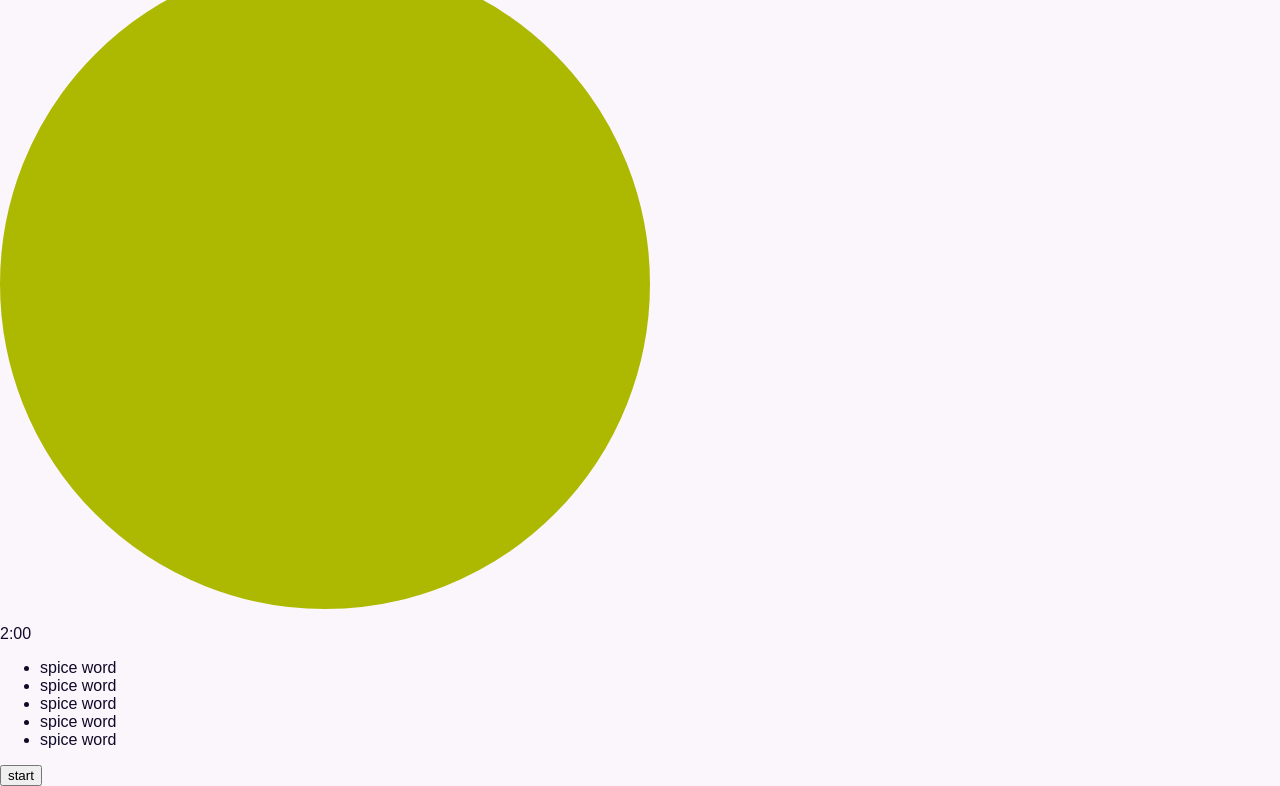
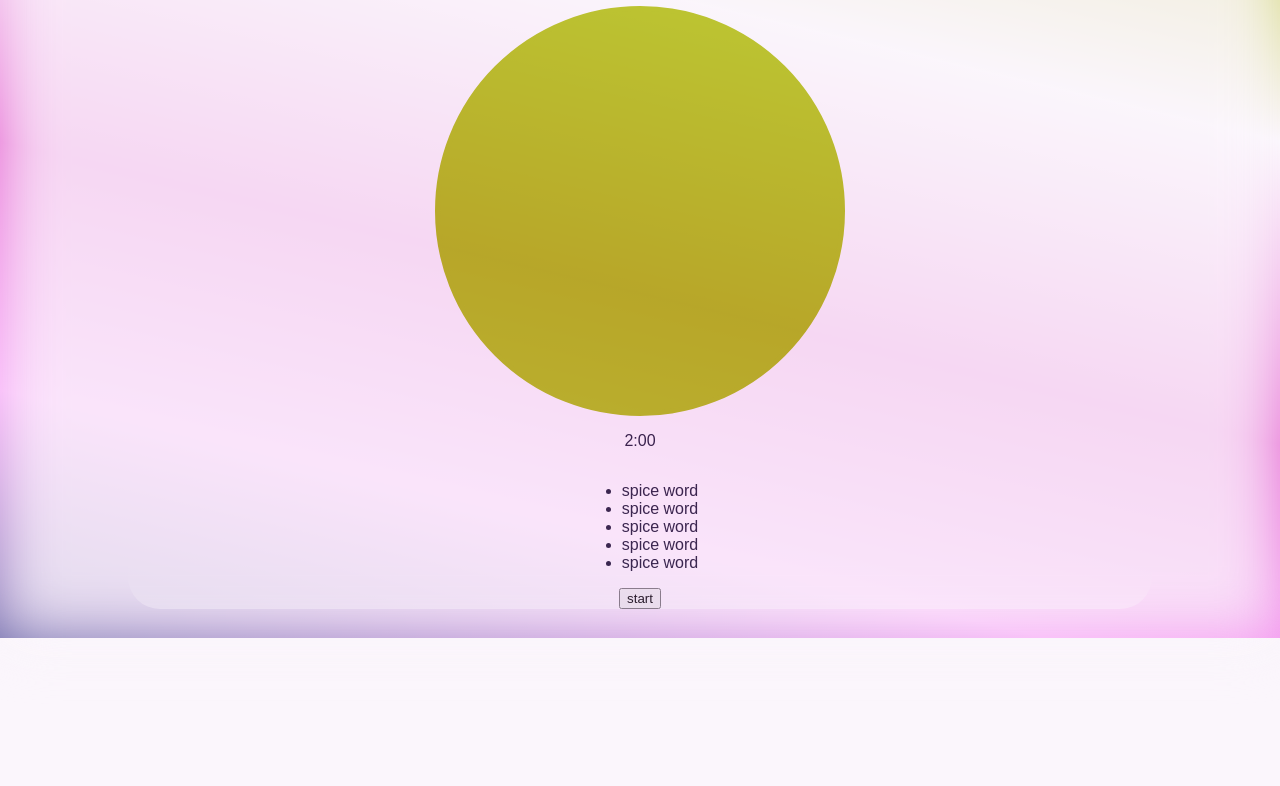
Before and after one commit to Daniela510/speech-trainer, a website: page index.html in a window 1280 px wide. Shown: the part 162-948 px from the top of the page. After the commit the page ends 800 px from the top, so only its background shows below. Drawn offline with Linux system fonts and the light colour scheme.

Commit message:
background gradient

```diff
--- a/index.html
+++ b/index.html
@@ -10,6 +10,7 @@
 </head>
 
 <body>
+    <div id="container">
     <main>
         <h3>Let's talk about:</h3>
         <h1 id="topic">Click start to get a prompt!</h1>
@@ -24,6 +25,7 @@
         </ul>
     <button id="start" class="startActive" onclick="startCountdown()">start</button>
 </main>
+</div>
     <script src="script.js"></script>
 </body>
 
--- a/sass/_base.scss
+++ b/sass/_base.scss
@@ -1,11 +1,16 @@
 @use "variables" as var;
-body{
+
+body {
+  position: fixed;
+  display: block;
+  top: 0;
+  left: 0;
   height: 100vh;
+  width: 100vw;
   margin: 0;
   box-sizing: border-box;
   padding: 0;
   background-color: var.$c-light;
   font-family: Arial, Helvetica, sans-serif;
   text-align: left;
-  color: var.$c-dark;
 }
--- /dev/null
+++ b/sass/_gradient.scss
@@ -0,0 +1,44 @@
+@use "variables" as var;
+@property --rotate {
+    syntax: "<angle>";
+    initial-value: 132deg;
+    inherits: false;
+  }
+#container {
+    z-index: 0;
+    position: absolute;
+    top: 0;
+    left: 0;
+    height: 100vh;
+    width: 100vw;
+    margin: 0;
+    box-sizing: border-box;
+    padding: 0;
+    display: flex;
+    align-items: center;
+    background-image: linear-gradient(
+        var(--rotate),
+        var.$c-blue,
+        var.$c-pink,
+        var.$c-pinker 45%,
+        var.$c-light,
+        var.$c-green
+      );
+      animation: gradient-spin 45s linear infinite;
+    justify-content: center;
+  }
+
+  @keyframes gradient-spin {
+      0% {
+        --rotate: 0deg;
+      }
+      25%{
+          --rotate: 30deg;
+      }
+      75%{
+        --rotate: -30deg;
+    }
+      100% {
+        --rotate: 0deg;
+      }
+    }
--- a/sass/_main.scss
+++ b/sass/_main.scss
@@ -1,4 +1,23 @@
 @use "variables" as var;
-main{
+main {
+  z-index: 13;
+  background-color: var.$c-light;
+  opacity: 0.8;
   color: var.$c-dark;
+  width: 80vw;
+  display: flex;
+  flex-direction: column;
+  align-items: center;
+  border-radius: 2rem;
+  //filter: blur(9px);
 }
+main::before {
+  content: "";
+  position: absolute;
+  top: 0;
+  height: 100vh;
+  width: 100vw;
+  background: var.$c-light;
+  z-index: -1;
+  filter: blur(30px);
+}
--- a/sass/_timer.scss
+++ b/sass/_timer.scss
@@ -8,8 +8,8 @@
   #chart {
     border-radius: 50%;
     border: 5px solid var.$c-green;
-    width: 80vmin;
-    height: 80vmin;
+    width: 50vh;
+    height: 50vh;
   }
   .animationOff {
     background: var.$c-green;
--- a/sass/gradient.scss
+++ /dev/null
@@ -1,3 +0,0 @@
-main{
-
-}
--- a/sass/style.scss
+++ b/sass/style.scss
@@ -1,5 +1,6 @@
-@use "variables" as var;
+@use "variables";
 @use "main";
 @use "timer";
 @use "btn";
 @use "base";
+@use "gradient";
```
Also changed, not shown: style.css, 1 other file.
